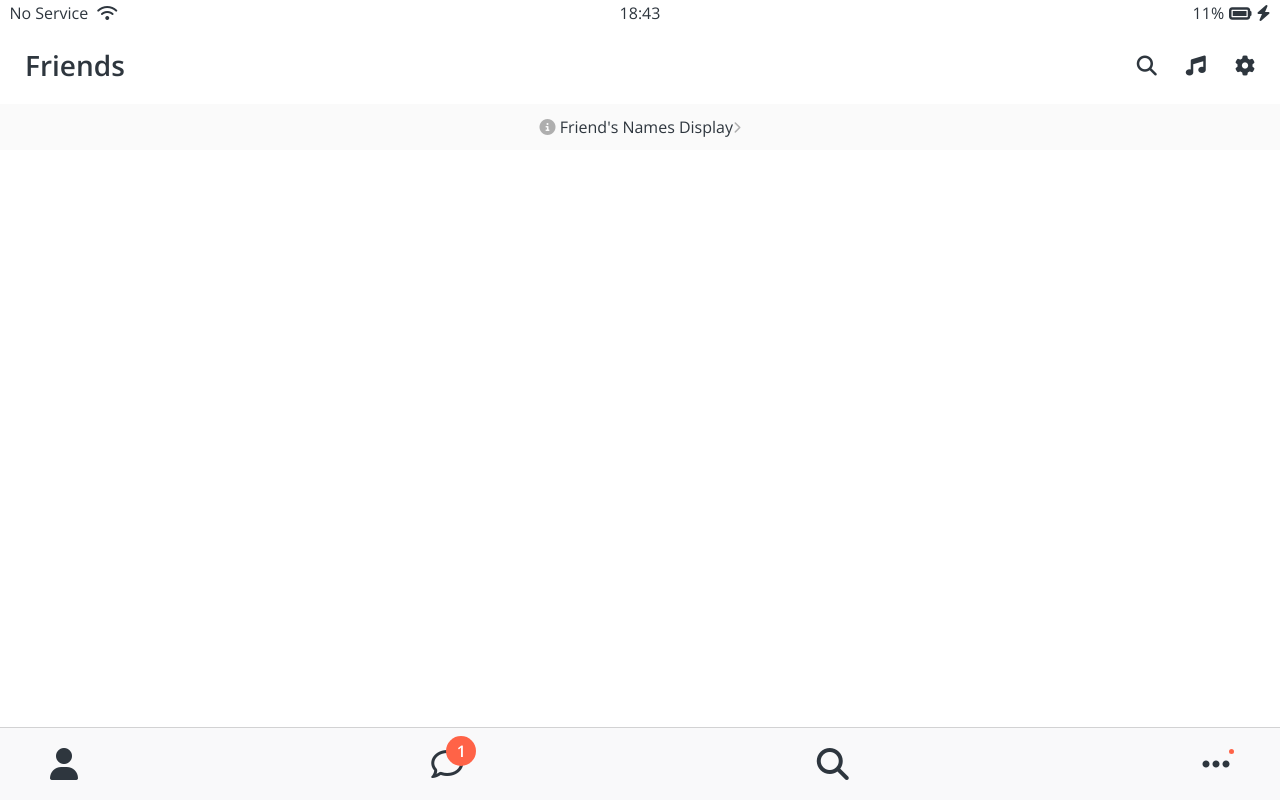
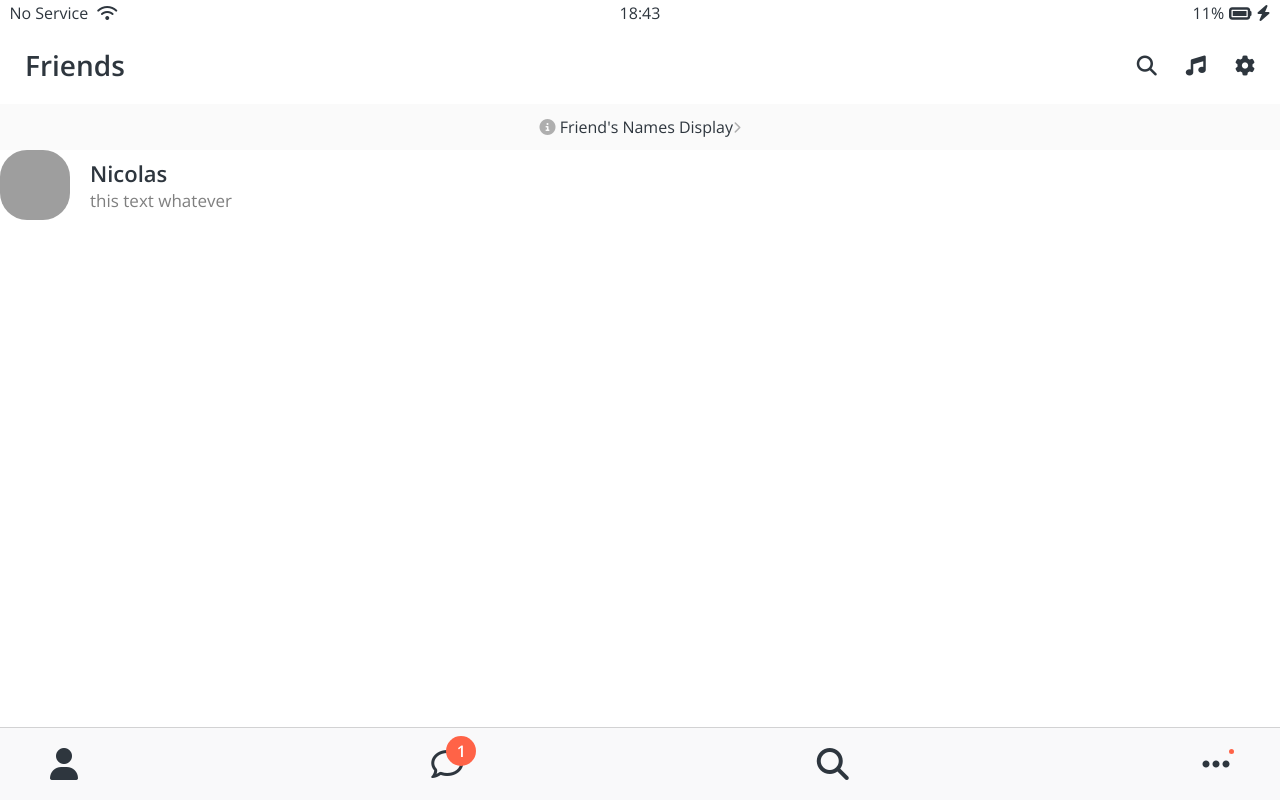
Before and after one commit to Namyunha/kokoa-clone-2022, a plain HTML site: page friends.html in a window 1280 px wide. Drawn offline with nearby package versions, Linux system fonts and the light colour scheme; grey boxes are pictures that could not be loaded.

Commit message:
created user-component

```diff
--- /dev/null
+++ b/css/components/user-component.css
@@ -0,0 +1,23 @@
+.user-component,
+.user-component__column:first-child {
+  display: flex;
+  align-items: center;
+}
+
+.user-component__avatar {
+  width: 70px;
+  height: 70px;
+  border-radius: 27px;
+  margin-right: 20px;
+}
+
+.user-component__title {
+  font-weight: 600;
+  font-size: 22px;
+}
+
+.user-component__subtitle {
+  margin-top: 8px;
+  font-size: 17px;
+  color: rgba(0, 0, 0, 0.5);
+}
--- a/css/style.css
+++ b/css/style.css
@@ -6,6 +6,7 @@
 @import "components/statues-bar.css";
 @import "components/nav-bar.css";
 @import "components/screen-header.css";
+@import "components/user-component.css";
 /*Screens*/
 @import "screens/login.css";
 @import "screens/friends.css";
--- a/friends.html
+++ b/friends.html
@@ -38,6 +38,20 @@
       ></i>
     </a>
 
+    <div class="user-component">
+      <div class="user-component__column">
+        <img
+          src="https://avatars.githubusercontent.com/u/3612017?v=4"
+          class="user-component__avatar"
+        />
+        <div class="user-component__text">
+          <h4 class="user-component__title">Nicolas</h4>
+          <h6 class="user-component__subtitle">this text whatever</h6>
+        </div>
+      </div>
+      <div class="user-component__column"></div>
+    </div>
+
     <nav class="nav">
       <ul class="nav__list">
         <li class="nav__btn">
```
